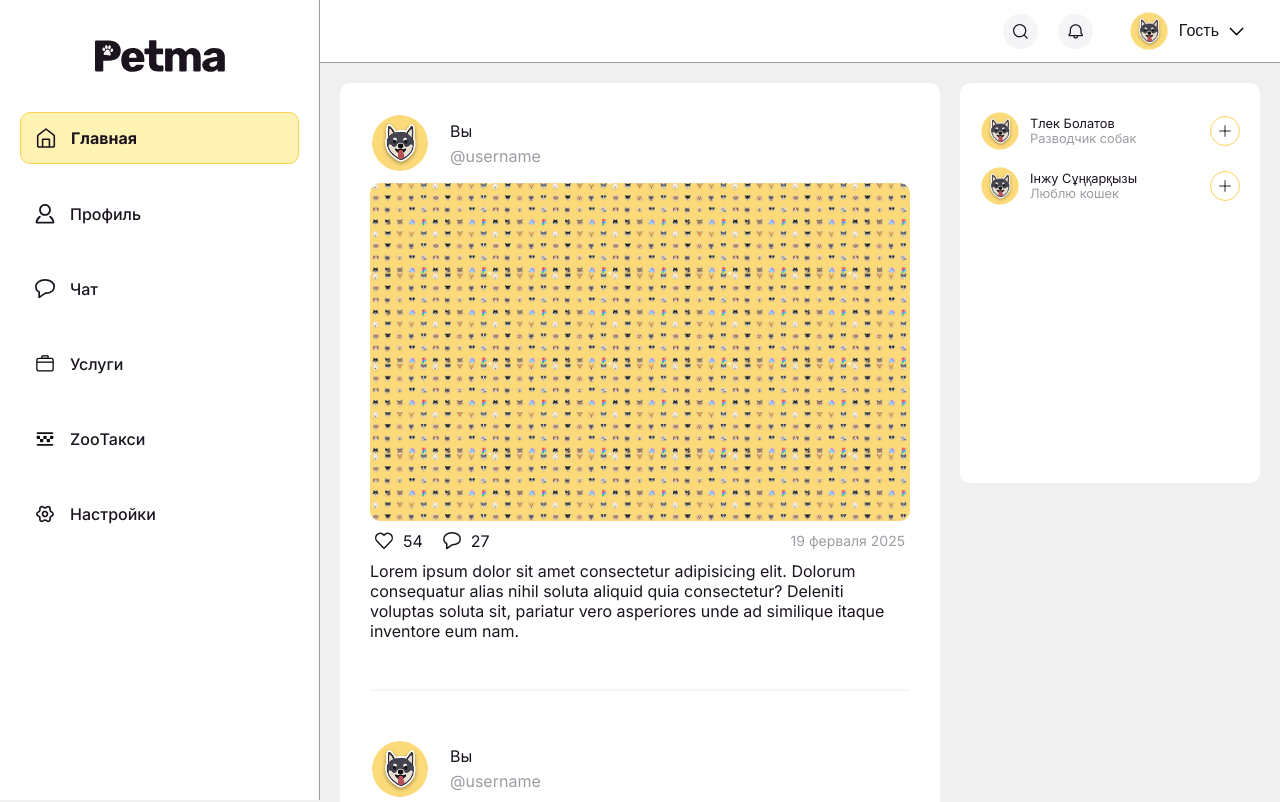
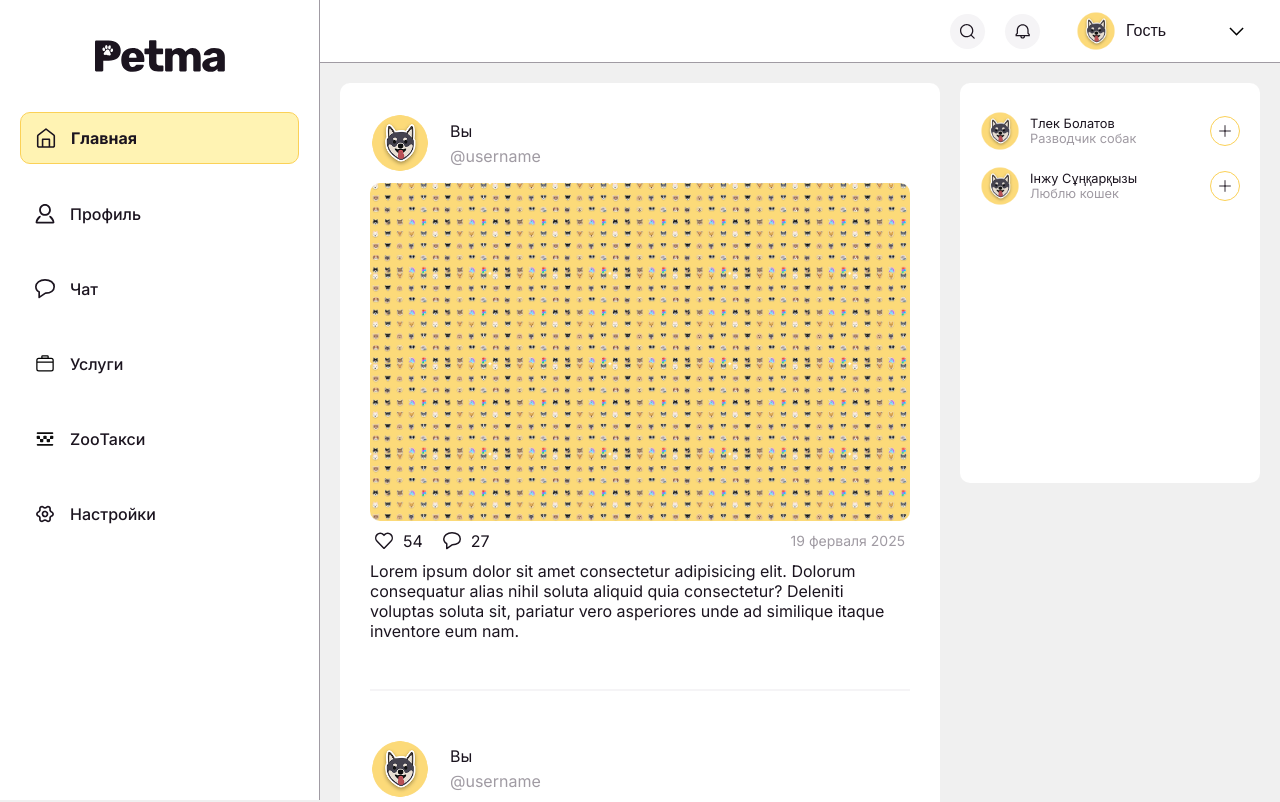
Before and after one commit to nat0sh-front/petma, a React (Vite) app: page /dashboard in a window 1280 px wide. Shown: the top 802 px of the page. Built offline with nearby package versions, Linux system fonts and the light colour scheme.

Commit message:
style: fix dropdownButton in Header

```diff
--- a/src/components/Header/Header.jsx
+++ b/src/components/Header/Header.jsx
@@ -47,12 +47,14 @@
                                 className={`${styles.dropdownButton} ${isOpen ? styles.active : ''}`}
                                 onClick={toggleDropdown}
                             >
+                                <div className={styles.userInfo}>
                                     <img className={styles.avatar} src={user?.avatar || avatar} alt="Аватарка" />
                                     {user ? (
                                         <span className={styles.username}>{user.name} {user.surname}</span>
                                     ) : (
                                         <span className={styles.username}>Гость</span>
                                     )}
+                                </div>
                                 <img
                                     className={`${styles.dropdownIcon} ${isOpen ? styles.rotated : ''}`}
                                     src={arrowDown}
--- a/src/components/Header/Header.module.scss
+++ b/src/components/Header/Header.module.scss
@@ -53,6 +53,7 @@
                 display: flex;
                 gap: 10px;
                 position: relative;
+                min-width: 180px;
 
                 .dropdownButton {
                     border: none;
@@ -60,16 +61,22 @@
                     color: inherit;
                     font-size: 1rem;
                     cursor: pointer;
+                    width: 100%;
                     display: flex;
-                    justify-content: center;
+                    justify-content: space-between;
                     align-items: center;
                     gap: 10px;
 
-                    .avatar {
-                        width: 40px;
-                        height: 40px;
-                        border-radius: 50%;
-                        object-fit: cover;
+                    .userInfo {
+                        display: flex;
+                        align-items: center;
+                        gap: 10px;
+                        .avatar {
+                            width: 40px;
+                            height: 40px;
+                            border-radius: 50%;
+                            object-fit: cover;
+                        }
                     }
 
                     .dropdownIcon {
--- a/src/components/Profile/Profile.jsx
+++ b/src/components/Profile/Profile.jsx
@@ -18,11 +18,7 @@
     const [isEditProfileModalOpen, setIsEditProfileModalOpen] = useState(false);
     const [isAddPostModalOpen, setIsAddPostModalOpen] = useState(false);
 
-    const [posts, setPosts] = useState([])
-
-    useEffect(() => {
-        console.log("User from context:", user);
-      }, [user]);
+    const [posts, setPosts] = useState([]);
 
     const fetchPosts = async () => {
         try {
@@ -78,7 +74,7 @@
             <PetList />
             <PostPreviewList posts={posts} />
             <AddPostModal
-                isOpen={isAddPublicationModalOpen}
+                isOpen={isAddPostModalOpen}
                 onClose={() => setIsAddPostModalOpen(false)}
                 onPostAdded={handlePostAdded}
             />
--- a/src/context/AuthContext.jsx
+++ b/src/context/AuthContext.jsx
@@ -10,12 +10,10 @@
     // Загружаем пользователя по ID при загрузке страницы
     useEffect(() => {
         const userId = localStorage.getItem("userId");
-        console.log("User ID from localStorage:", userId);
         if (userId) {
             axios.get(`${API_URL}/${String(userId)}`)
             .then(res => {
                 setUser(res.data);
-                console.log("User data from API:", user); // Логирование данных пользователя, полученных с сервера
                 })
                 .catch(err => {
                     console.error("Ошибка при загрузке пользователя:", err);
```
Lines whose indentation alone changed are shown as unchanged.
